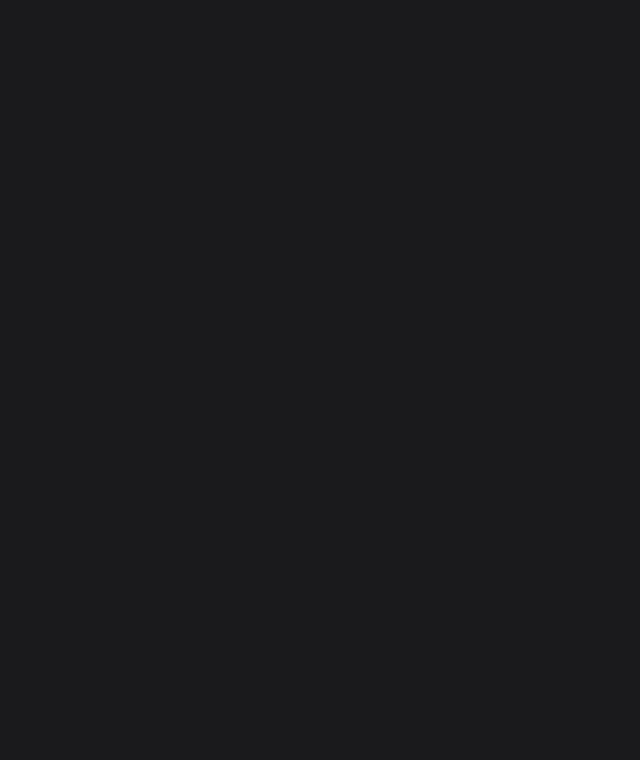
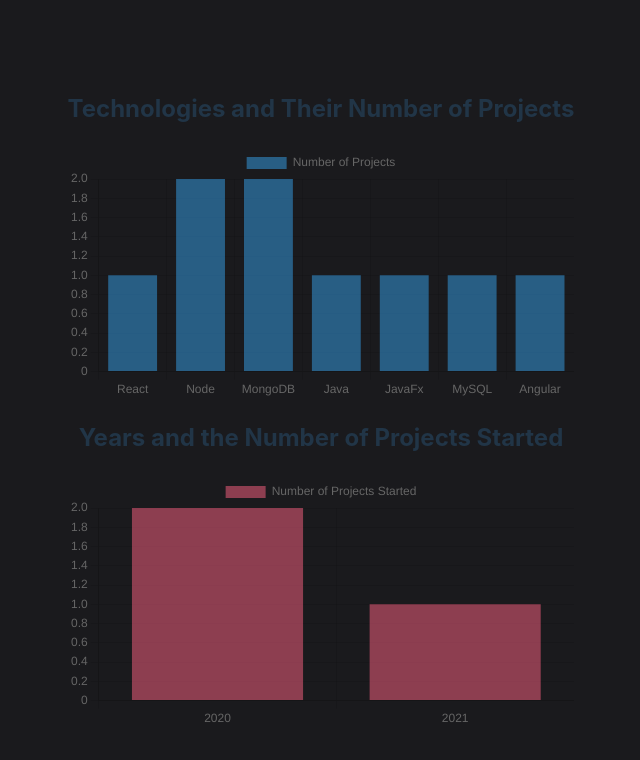
Before and after one commit to iosif-blezu/MPP, a React (Vite) app in the folder mpp-app/: page /analytics in a window 1280 px wide. Before the commit this address had no page. Shown: the top 760 px of the page, without its empty margins (319-959 px from the left). Built offline with nearby package versions, Linux system fonts and the light colour scheme.

Commit message:
Added charts.

```diff
--- a/mpp-app/package.json
+++ b/mpp-app/package.json
@@ -13,7 +13,9 @@
     "@emotion/react": "^11.11.4",
     "@emotion/styled": "^11.11.0",
     "@mui/material": "^5.15.14",
+    "chart.js": "^4.4.2",
     "react": "^18.2.0",
+    "react-chartjs-2": "^5.2.0",
     "react-dom": "^18.2.0",
     "react-router-dom": "^6.22.3"
   },
--- a/mpp-app/src/App.tsx
+++ b/mpp-app/src/App.tsx
@@ -3,6 +3,7 @@ import Home from './pages/Home'
 import AddProject from './pages/AddProject'
 import { BrowserRouter as Router, Route, Routes } from 'react-router-dom'
 import EditProject from './pages/EditProject'
+import AnalyticsPage from './pages/AnalyticsPage'
 
 
 const App:React.FC = () => {
@@ -13,6 +14,7 @@ const App:React.FC = () => {
           <Route path="/" element={<Home />} />
           <Route path="/add-project" element={<AddProject />} />
           <Route path="/edit/:projectId" element={<EditProject />} />
+          <Route path="/analytics" element={<AnalyticsPage/>} />
         </Routes>
       </Router>
     </div>
--- /dev/null
+++ b/mpp-app/src/pages/AnalyticsPage.tsx
@@ -0,0 +1,81 @@
+import React, { useEffect, useState } from 'react';
+import { Bar } from 'react-chartjs-2';
+import { Chart as ChartJS, CategoryScale, LinearScale, BarElement, Title, Tooltip, Legend } from 'chart.js';
+import initialProjects from '../components/Projects';
+import Project from '../type/Project'; // Assuming this is where your Project type is defined
+
+// Registering Chart.js components
+ChartJS.register(
+  CategoryScale,
+  LinearScale,
+  BarElement,
+  Title,
+  Tooltip,
+  Legend
+);
+
+// Typing the datasets for techData and yearData
+interface ChartDataset {
+  label: string;
+  data: number[];
+  backgroundColor: string;
+}
+
+// Typing the state for the chart data
+interface ChartState {
+  labels: string[];
+  datasets: ChartDataset[];
+}
+
+const AnalyticsPage: React.FC = () => {
+  const [techData, setTechData] = useState<ChartState>({ labels: [], datasets: [] });
+  const [yearData, setYearData] = useState<ChartState>({ labels: [], datasets: [] });
+
+  useEffect(() => {
+    const techCounts: { [key: string]: number } = {};
+    const yearCounts: { [key: string]: number } = {};
+
+    initialProjects.forEach((project: Project) => {
+      project.Technologies.forEach((tech: string) => {
+        techCounts[tech] = (techCounts[tech] || 0) + 1;
+      });
+
+      const year = project.StartDate.split('-')[0];
+      yearCounts[year] = (yearCounts[year] || 0) + 1;
+    });
+
+    setTechData({
+      labels: Object.keys(techCounts),
+      datasets: [
+        {
+          label: 'Number of Projects',
+          data: Object.values(techCounts),
+          backgroundColor: 'rgba(54, 162, 235, 0.5)',
+        },
+      ],
+    });
+
+    setYearData({
+      labels: Object.keys(yearCounts).sort(),
+      datasets: [
+        {
+          label: 'Number of Projects Started',
+          data: Object.values(yearCounts),
+          backgroundColor: 'rgba(255, 99, 132, 0.5)',
+        },
+      ],
+    });
+  }, []);
+
+  return (
+    <div>
+      <h2>Technologies and Their Number of Projects</h2>
+      <Bar data={techData} options={{ responsive: true }} />
+
+      <h2>Years and the Number of Projects Started</h2>
+      <Bar data={yearData} options={{ responsive: true }} />
+    </div>
+  );
+};
+
+export default AnalyticsPage;
--- a/mpp-app/src/pages/Home.tsx
+++ b/mpp-app/src/pages/Home.tsx
@@ -6,18 +6,58 @@ import Project from '../type/Project';
 
 const Home: React.FC = () => {
     const [projects, setProjects] = useState<Project[]>(initialProjects);
+    const [sortCriteria, setSortCriteria] = useState<string>('title'); // 'title', 'startDate', or 'endDate'
+    const [sortDirection, setSortDirection] = useState<string>('asc'); // 'asc' or 'desc'
     const navigate = useNavigate();
 
     const handleDelete = (id: number) => {
         setProjects(projects.filter(project => project.id !== id));
-        // Assuming you're already at home, no need to navigate.
     };
+
+    const handleClearSorting = () => {
+        setProjects([...initialProjects]); // Resets to the initial order
+        setSortCriteria(''); // Optionally clear the sort criteria as well
+        setSortDirection('asc'); // Reset to default direction if needed
+    };
+
+    const sortedProjects = [...projects].sort((a, b) => {
+        let valA: string | number = '';
+        let valB: string | number = '';
+
+        const highDate = '9999-12-31';
+
+        if (sortCriteria === 'title') {
+            valA = a.Title.toLowerCase();
+            valB = b.Title.toLowerCase();
+        } else if (sortCriteria === 'startDate') {
+            valA = a.StartDate;
+            valB = b.StartDate;
+        } else if (sortCriteria === 'endDate') {
+            valA = a.EndDate === 'TBD' ? highDate : a.EndDate;
+            valB = b.EndDate === 'TBD' ? highDate : b.EndDate;
+        }
+
+        if (valA < valB) return sortDirection === 'asc' ? -1 : 1;
+        if (valA > valB) return sortDirection === 'asc' ? 1 : -1;
+        return 0;
+    });
+
 
     return (
         <Fragment>
             <Box sx={{ padding: "2rem" }}>
+                {/* Sorting controls */}
+                <Box sx={{ mb: 2, display: 'flex', justifyContent: 'space-between' }}>
+                    <Button onClick={() => setSortCriteria('title')}>Sort by Title</Button>
+                    <Button onClick={() => setSortCriteria('startDate')}>Sort by Start Date</Button>
+                    <Button onClick={() => setSortCriteria('endDate')}>Sort by End Date</Button>
+                    <Button onClick={() => setSortDirection(prev => prev === 'asc' ? 'desc' : 'asc')}>
+                        {sortDirection === 'asc' ? 'Ascending' : 'Descending'}
+                    </Button>
+                    <Button onClick={handleClearSorting} color="primary">Clear Sorting</Button>
+                </Box>
                 <Grid container spacing={4}>
-                    {projects.map((project) => (
+                    {sortedProjects.map((project) => (
                         <Grid item xs={12} sm={6} md={4} key={project.id}>
                             <Card sx={{ display: 'flex', flexDirection: 'column', height: '100%', backgroundColor:'#FFFFFF' }}>
                                 <CardContent sx={{ flexGrow: 1 }}>
@@ -51,8 +91,13 @@ const Home: React.FC = () => {
             </Box>
             <Box sx={{ display: 'flex', justifyContent: 'center', p: 2 }}>
                 <Link to="/add-project" style={{ textDecoration: 'none' }}>
-                    <Button variant="contained" color="primary" >
+                    <Button sx={{ mx: 0.5 }} variant="contained" color="primary" >
                         Add Project
+                    </Button>
+                </Link>
+                <Link to="/analytics" style={{ textDecoration: 'none' }}>
+                    <Button sx={{ mx: 0.5 }} variant="contained" color="primary" >
+                        Analytics
                     </Button>
                 </Link>
             </Box>
```
Also changed, not shown: 1 other file (tests, documents, lock files or other folders).
